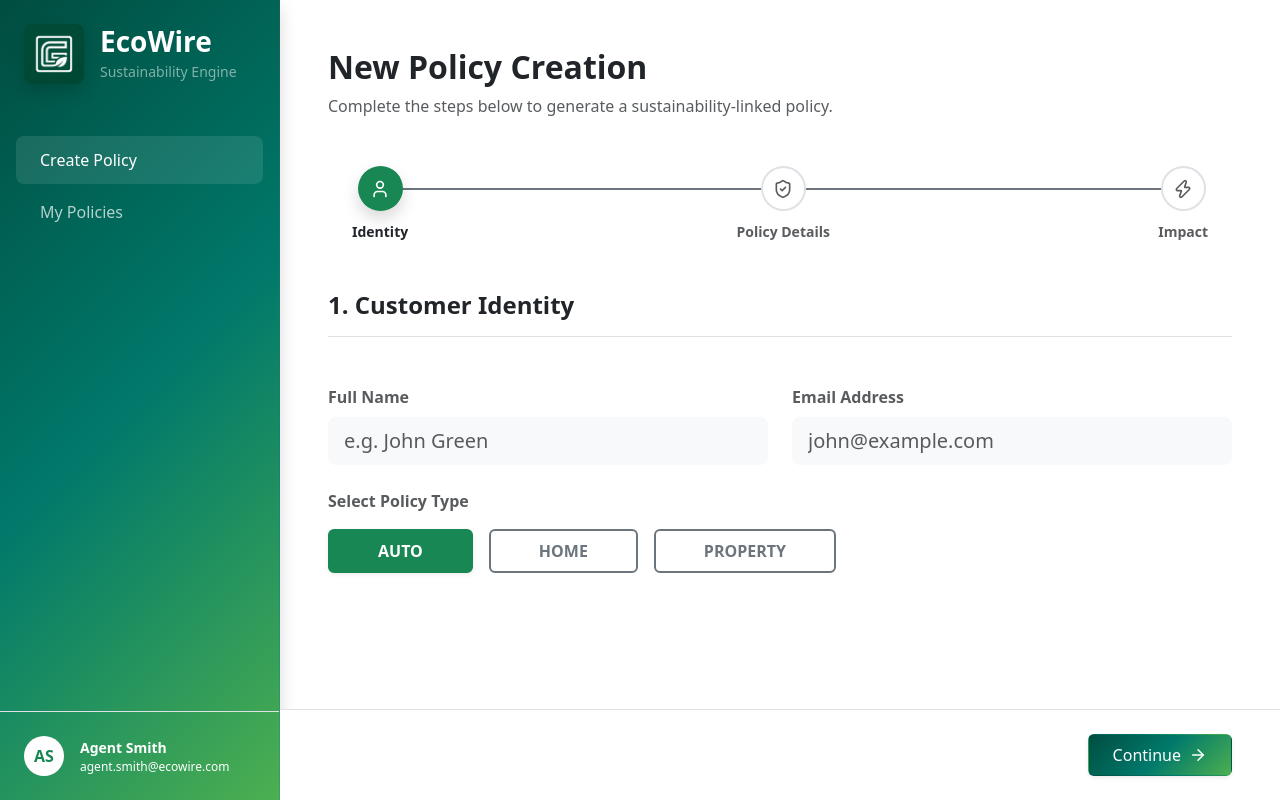
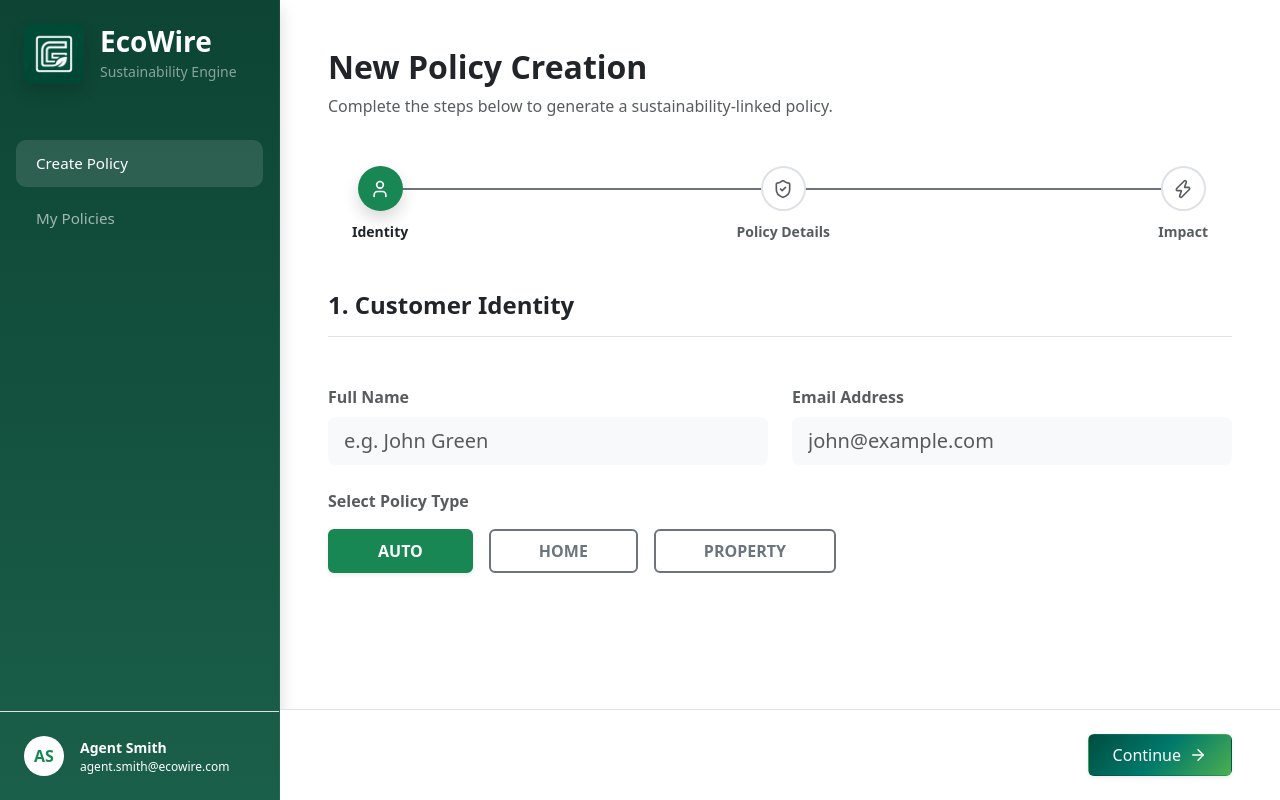
Before and after one commit to NourShbair/EcoWire, a React (Vite) app in the folder Frontend/: page / in a window 1280 px wide. Built offline with nearby package versions, Linux system fonts and the light colour scheme.

Commit message:
minor text changes

```diff
--- a/Frontend/src/components/PoliciesList.jsx
+++ b/Frontend/src/components/PoliciesList.jsx
@@ -90,8 +90,7 @@ const PoliciesList = () => {
                             ) : filteredPolicies.length === 0 ? (
                                 <tr>
                                     <td colSpan="6" className="text-center py-5">
-                                        <div className="text-muted mb-2">No policies found matching your search.</div>
-                                        <button onClick={() => navigate('/')} className="btn btn-sm btn-link text-success p-0">Create your first policy</button>
+                                        <div className="text-muted mb-2">No policies found.</div>
                                     </td>
                                 </tr>
                             ) : (
--- a/Frontend/src/styles/Sidebar.css
+++ b/Frontend/src/styles/Sidebar.css
@@ -2,33 +2,39 @@
 .sidebar {
     width: var(--sidebar-width);
     height: 100vh;
-    background: linear-gradient(135deg, #004d40 0%, #00796b 50%, #4caf50 100%) !important;
+    background: linear-gradient(180deg, #0d4433 0%, #1a5f49 100%) !important;
     color: white;
     position: fixed;
     left: 0;
     top: 0;
     z-index: 1000;
-    border-right: 1px solid rgba(255, 255, 255, 0.1);
+    border-right: 1px solid rgba(255, 255, 255, 0.05);
 }
 
 .sidebar .nav-link {
-    color: rgba(255, 255, 255, 0.7);
-    padding: 12px 24px;
-    border-radius: 8px;
-    margin: 4px 16px;
-    transition: all 0.2s;
+    color: rgba(255, 255, 255, 0.6);
+    padding: 12px 20px;
+    border-radius: 10px;
+    margin: 8px 16px;
+    transition: all 0.2s ease-in-out;
     text-decoration: none;
     display: block;
+    font-size: 0.95rem;
+    font-weight: 500;
 }
 
-.sidebar .nav-link:hover,
+.sidebar .nav-link:hover {
+    color: white;
+    background-color: rgba(255, 255, 255, 0.05);
+}
+
 .sidebar .nav-link.active {
     color: white;
-    background-color: rgba(255, 255, 255, 0.1);
+    background-color: rgba(255, 255, 255, 0.12);
 }
 
 .border-white-20 {
-    border-color: rgba(255, 255, 255, 0.2) !important;
+    border-color: rgba(255, 255, 255, 0.1) !important;
 }
 
 .smaller {
```
